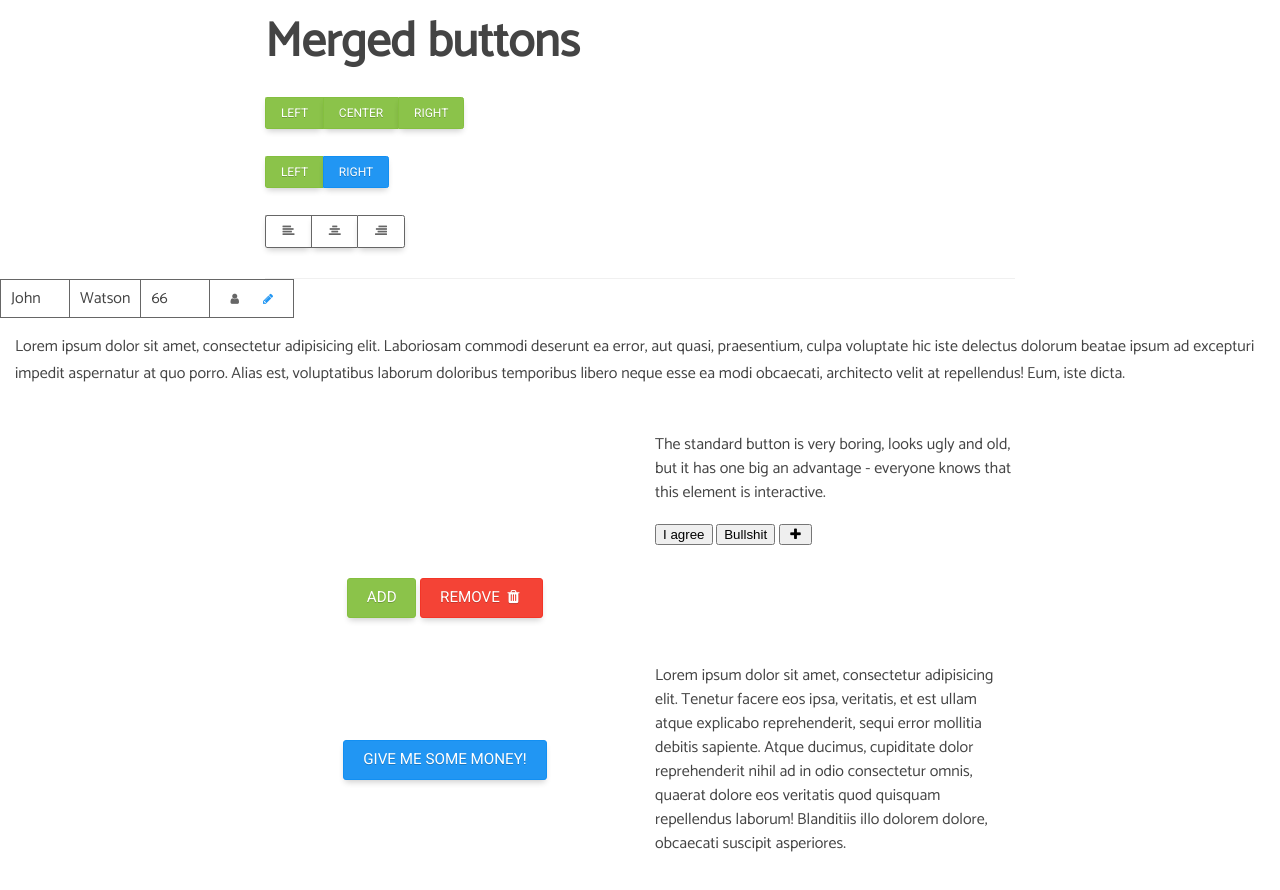
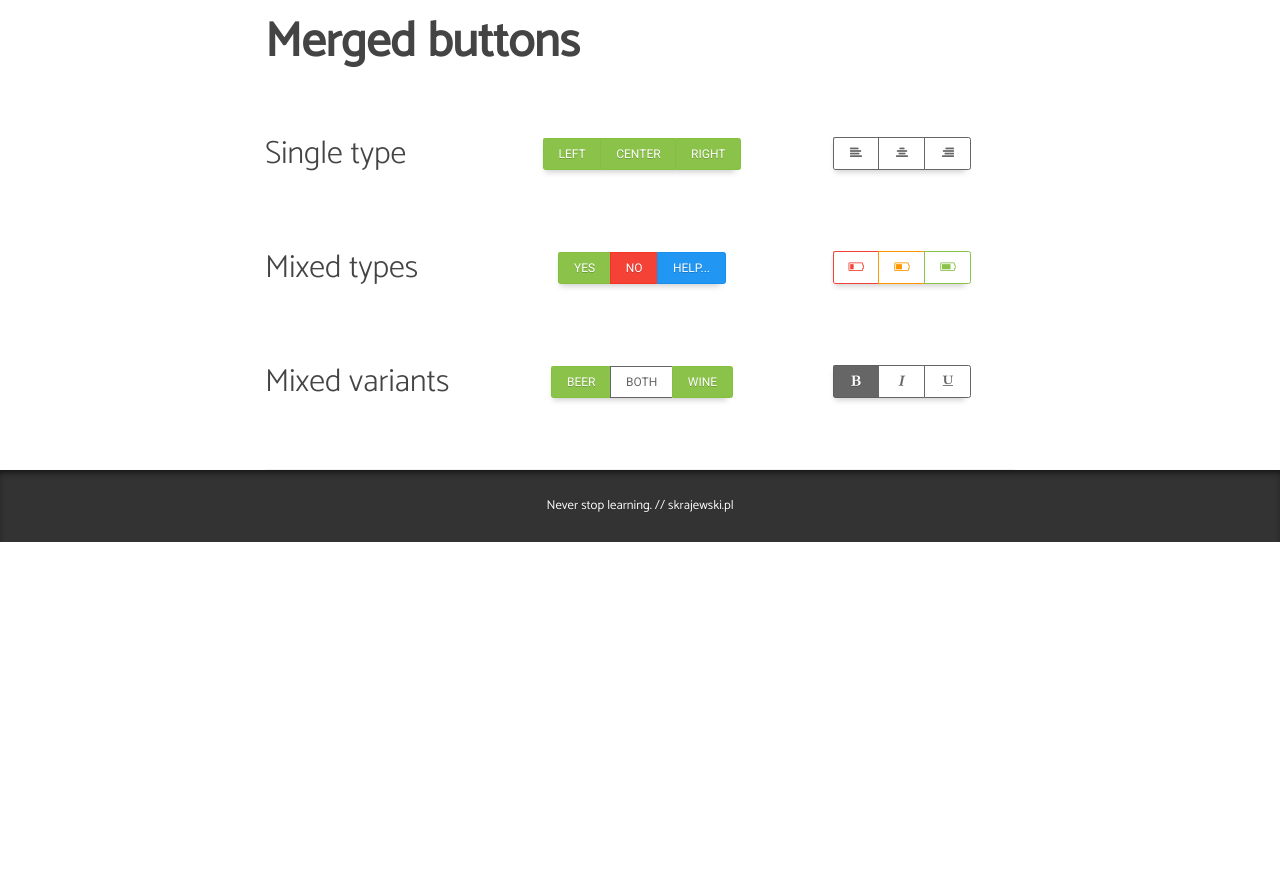
Before and after one commit to skrajewski/the-buttons, a website: page public/index.html at #!/explore in a window 1280 px wide. Shown: the part 3359-4249 px from the top of the page. After the commit the page ends 3901 px from the top, so only its background shows below. Drawn offline with nearby package versions, Linux system fonts and the light colour scheme; some packages are replaced by stand-ins of ours.

Commit message:
Explore merged buttons

```diff
--- a/public/views/explore.html
+++ b/public/views/explore.html
@@ -226,26 +226,63 @@
     <section class="showcase-section">
         <h1 class="section-title">Merged buttons</h1>
 
-        <div class="demo-section">
-            <section class="showcase">
+        <section class="demo-section">
+            <div class="row">
+                <div class="col v-center"><h2>Single type</h2></div>
+                <div class="col v-center h-center">
                     <div class="button-merged">
                         <button class="button button-filled button-success">Left</button>
                         <button class="button button-filled button-success">Center</button>
                         <button class="button button-filled button-success">Right</button>
                     </div>
-                <br>
-                <div class="button-merged">
-                    <button class="button button-filled button-success">Left</button>
-                    <button class="button button-filled button-secondary">Right</button>
                 </div>
-                <br>
+            <div class="col v-center h-center">
                 <div class="button-merged">
                     <button class="button"><i class="fa fa-fw fa-align-left"></i></button>
                     <button class="button"><i class="fa fa-fw fa-align-center"></i></button>
                     <button class="button"><i class="fa fa-fw fa-align-right"></i></button>
                 </div>
+            </div>
+            </div>
+
+            <div class="row">
+                <div class="col v-center"><h2>Mixed types</h2></div>
+
+                <div class="col v-center h-center">
+                    <div class="button-merged">
+                        <button class="button button-filled button-success">Yes</button>
+                        <button class="button button-filled button-danger">No</button>
+                        <button class="button button-filled button-secondary">Help...</button>
+                    </div>
+                </div>
+                <div class="col v-center h-center">
+                    <div class="button-merged">
+                        <button class="button button-danger"><i class="fa fa-fw fa-battery-1"></i></button>
+                        <button class="button button-warning"><i class="fa fa-fw fa-battery-2"></i></button>
+                        <button class="button button-success"><i class="fa fa-fw fa-battery-3"></i></button>
+                    </div>
+                </div>
+            </div>
+
+            <div class="row">
+                <div class="col v-center"><h2>Mixed variants</h2></div>
+
+                <div class="col v-center h-center">
+                    <div class="button-merged">
+                        <button class="button button-filled button-success">Beer</button>
+                        <button class="button">Both</button>
+                        <button class="button button-filled button-success">Wine</button>
+                    </div>
+                </div>
+                <div class="col v-center h-center">
+                    <div class="button-merged">
+                        <button class="button button-filled"><i class="fa fa-fw fa-bold"></i></button>
+                        <button class="button"><i class="fa fa-fw fa-italic"></i></button>
+                        <button class="button"><i class="fa fa-fw fa-underline"></i></button>
+                    </div>
+                </div>
+            </div>
         </section>
-        </div>
     </section>
 
     <!-- <section class="showcase-section">
@@ -264,7 +301,7 @@
 </div>
 
 
-    <section class="showcase-section">
+    <!-- <section class="showcase-section">
         <table class="table">
             <tbody>
                 <tr>
@@ -279,15 +316,11 @@
                 </tr>
             </tbody>
         </table>
-    </section>
+    </section> -->
 
-
-    <div class="col">
-        Lorem ipsum dolor sit amet, consectetur adipisicing elit. Laboriosam commodi deserunt ea error, aut quasi, praesentium, culpa voluptate hic iste delectus dolorum beatae ipsum ad excepturi impedit aspernatur at quo porro. Alias est, voluptatibus laborum doloribus temporibus libero neque esse ea modi obcaecati, architecto velit at repellendus! Eum, iste dicta.
-    </div>
 </div>
 
-<section class="container">
+<!-- <section class="container">
     <section class="row">
         <section class="col h-center v-center">
         </section>
@@ -442,4 +475,4 @@
             </article>
         </section>
     </section>
-</section>
+</section> -->
--- a/scss/_buttons.scss
+++ b/scss/_buttons.scss
@@ -156,12 +156,19 @@
 }
 
 .button-merged {
-    display: flex;
+    display: inline-block;
     border-collapse: collapse;
+    box-shadow: 0 4px 6px -2px fade-out(#000, 0.8);
 
     .button {
         display: table-cell;
         display: inline;
+        box-shadow: none;
+        margin-right: -0.25rem;
+
+        &:focus {
+            box-shadow: inset 0 0 7px fade-out(#000, 0.8);
+        }
     }
 
     .button:first-child:not(:last-child) {
```
Also changed, not shown: public/css/style.css. Lines whose indentation alone changed are shown as unchanged.
